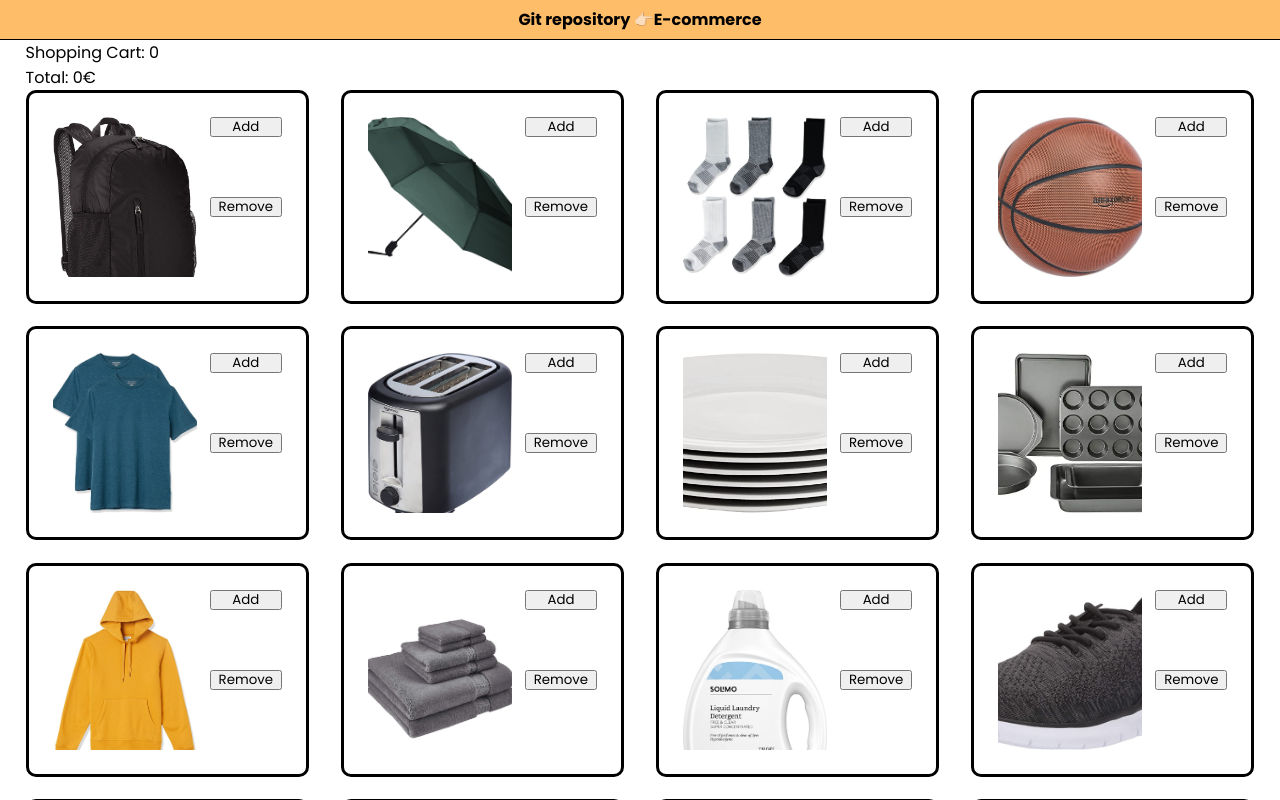
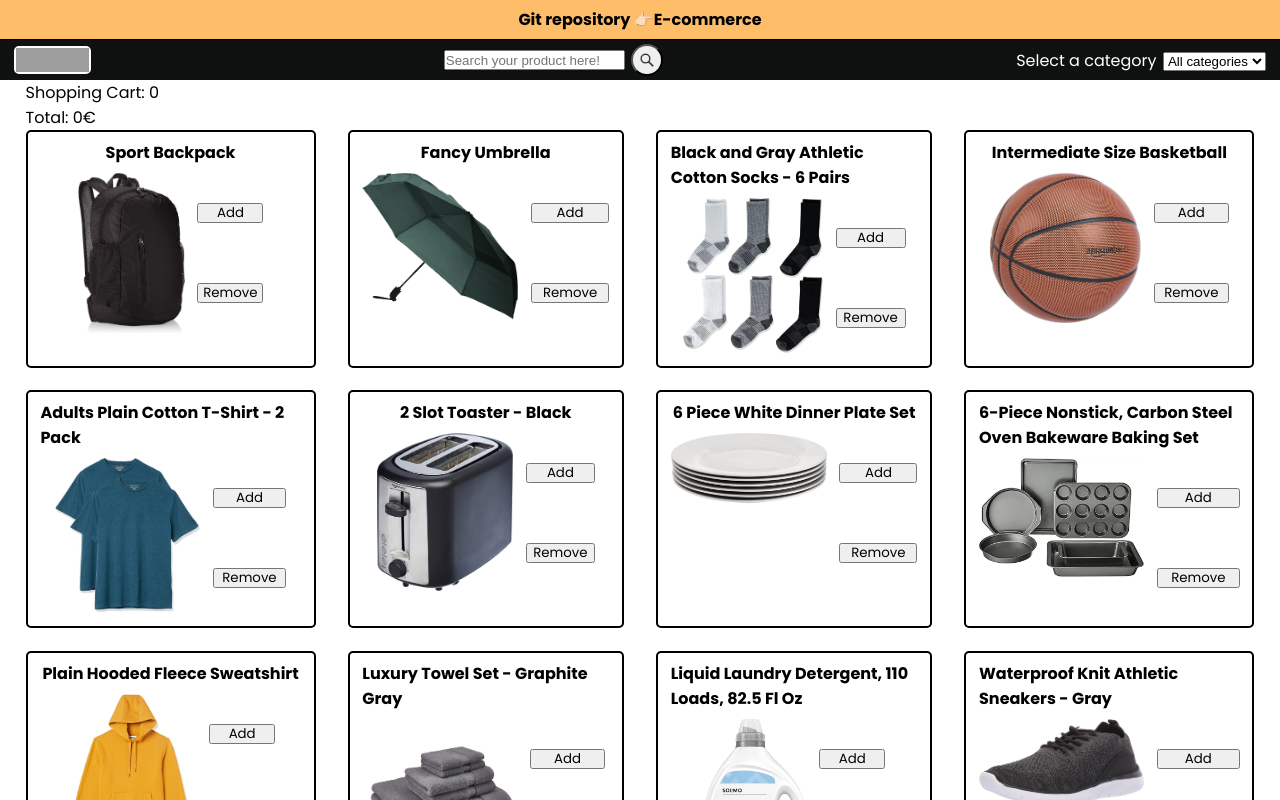
Before and after one commit to lorenzoVwebDev/E-commerce, a React (Create React App) app: page / in a window 1280 px wide. Shown: the top 800 px of the page. Built offline with nearby package versions, Linux system fonts and the light colour scheme; grey boxes are pictures that could not be loaded.

Commit message:
added header

```diff
--- a/src/_mixin&variables.scss
+++ b/src/_mixin&variables.scss
@@ -29,3 +29,6 @@
   font-weight: 700;
   font-style: normal;
 }
+
+$amazon-black: rgb(15, 17, 17);
+$amazon-yellow: rgb(254, 189, 105);
--- a/src/components/App/App.js
+++ b/src/components/App/App.js
@@ -1,9 +1,11 @@
 import Product from '../Product/Product.js';
+import Header from '../Header.js';
 
 function App() {
   return (
     <>
     <header>Git repository 👉🏻<a href="https://github.com/lorenzoVwebDev/E-commerce">E-commerce</a></header>
+    <Header/>
     <div className="App">
       <Product/>
     </div>
--- /dev/null
+++ b/src/components/Header.js
@@ -0,0 +1,38 @@
+import React from 'react';
+
+function Header() {
+  const runForm = () => {
+    document.querySelector('form').requestSubmit()
+  }
+
+  return (
+    <div className="main-header">
+      <div className="main-header-left-section">
+        <a href="index.html">
+          <img src="images/viganegologo.png"/>
+        </a>
+      </div>
+
+      <div className="main-header-central-section">
+        <form action="https://www.w3schools.com/cssref/sel_nesting.php#gsc.tab=0&gsc.q=data%20list" id="search-form">
+        <input type="text" placeholder='Search your product here!' />
+        </form>
+        <button type="submit" form="search-form">
+          <img src="images/icons/search-icon.png"/>
+        </button>
+      </div>
+
+      <div className="main-header-right-section">
+        <label htmlFor="categories">Select a category</label>
+        <select name="categories" id="categories" form="search-form" defaultValue="all-categories" onChange={() => {runForm()}}>
+          <option value="all-categories">All categories</option>
+          <option value="clothing">Clothing</option>
+          <option value="appliance">Appliance</option>
+        </select>
+      </div>
+
+    </div>
+  )
+}
+
+export default Header;
--- a/src/components/Product/Product.js
+++ b/src/components/Product/Product.js
@@ -1,5 +1,4 @@
 import React, { useState, useReducer } from 'react';
-import PropTypes from 'prop-types';
 import { products, products2 } from '../../data/products';
 import { getTotal, add, remove } from '../../services/operations';
 
@@ -31,7 +30,9 @@ function Product() {
     <div className="products-wrapper">
       {products2.map(product => {
         return (
-          <div className="product-box">
+          <div className="product-box" key={product.id}>
+          <h4>{product.name}</h4>
+          <div className="product-content">
           <div className="product-image">
             <img src={product.image}/>
           </div>
@@ -48,6 +49,7 @@ function Product() {
           })}><span>Remove</span></button>
           </div>
           </div>
+          </div>
         )
       })}
     </div>
--- a/src/index.scss
+++ b/src/index.scss
@@ -18,7 +18,7 @@
 
 header {
   @include poppins-bold();
-  background-color: rgb(254, 189, 105);
+  background-color: $amazon-yellow;
   height: 5vh;
   display: flex;
   justify-content: center;
@@ -28,27 +28,91 @@ header {
   }
   border-bottom: solid 1px;
 }
+//search header
+.main-header {
+  display: flex;
+  justify-content: space-between;
+  align-items: center;
+  height: 5vh;
+  background-color: $amazon-black;
+  padding-left: 1.1vw;
+  padding-right: 1.1vw;
+  & .main-header-left-section {
+    width: 6vw;
+    height: 70%;
+    border: solid 2px white;
+    border-radius: 5px;
+    & img {
+      width: 100%;
+      height: 100%;
+      object-fit: cover;
+    }
+  }
 
+  & .main-header-central-section {
+    display: flex;
+    align-items: center;
+    justify-content: center;
+    gap: 0.5vw;
+    height: 100%;
+    & form {
+      display: flex;
+      align-items: center;
+      justify-content: center;
+      height: 100%;
+      & input {
+        height: 50%;
+      }
+    }
+
+    & button {
+      height: 80%;
+      aspect-ratio: 1 / 1;
+      border-radius: 25px;
+      & img {
+        width: 50%;
+        height: 100%;
+        object-fit: scale-down;
+      }
+    }
+  }
+
+  & .main-header-right-section {
+    & label {
+      color: white;
+      margin-right: 0.5vw;
+    }
+  }
+}
+
+//main section
 .products-wrapper {
   display: grid;
   grid-template-columns: repeat(4, auto);
   column-gap: 2.5vw;
   row-gap: 2.8vh;
   & .product-box {
+   display: flex;
+   flex-direction: column;
+   align-items: center;
+   border: solid 2px;
+   border-radius: 5px;
+   padding: 1vh 1vw 1vh 1vw;
+   & h4 {
+    margin-bottom: 1vh;
+   }
+  & .product-content {
 
     display: flex;
 /*     justify-content: space-between; */
     gap: 1vw;
-    border-style: solid;
-    border-radius: 10px;
-    padding: 1.5rem 1.5rem 1.5rem 1.5rem;
     .product-image {
       flex: 2;
       height: 20vh;
       & img {
         width: 100%;
         height: 100%;
-        object-fit: cover;
+        object-fit: scale-down;
         object-position: top;
       }
     }
@@ -57,6 +121,8 @@ header {
       flex: 1;
       display: grid;
       grid-template-columns: repeat(1);
+      align-items: center;
+
       & button {
         @include poppins-regular();
         height: 25%;
@@ -68,6 +134,7 @@ header {
       }
     }
   }
+  }
 }
 
 
```
Also changed, not shown: src/image.png (added).
